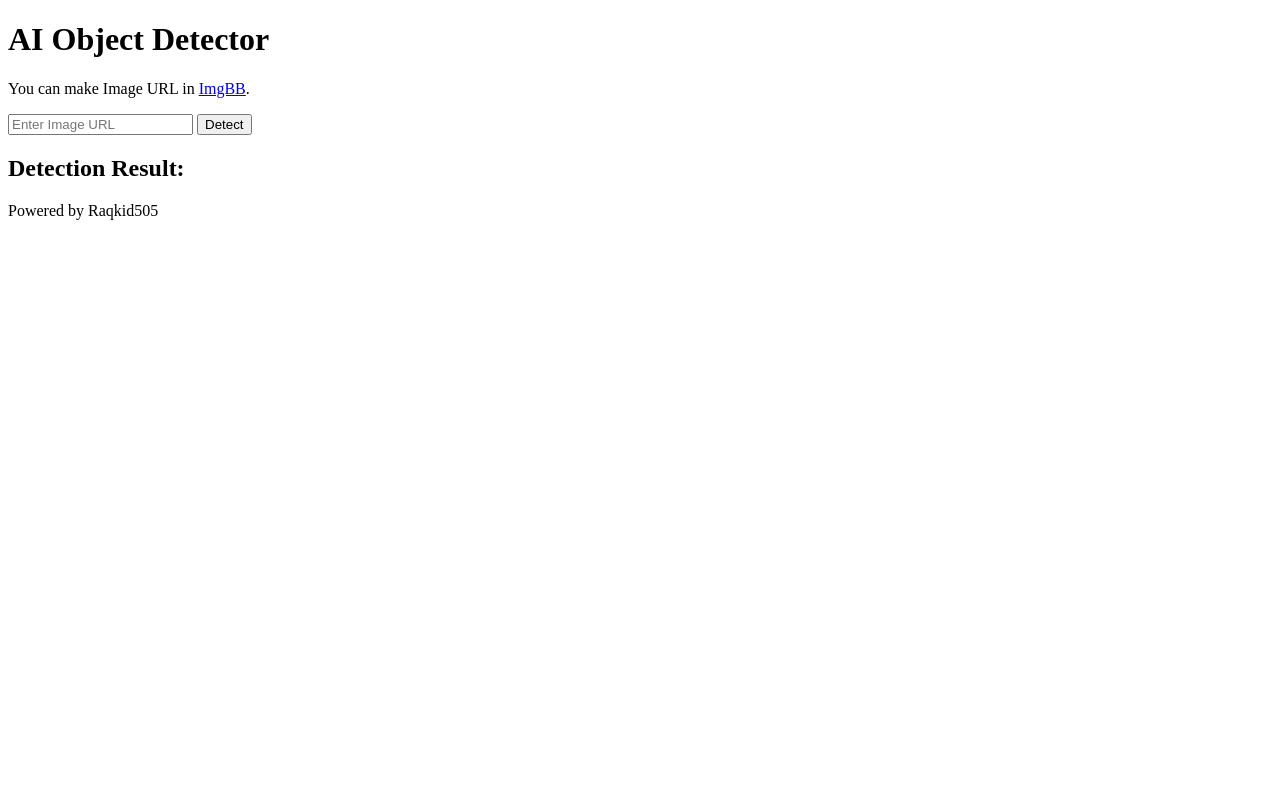
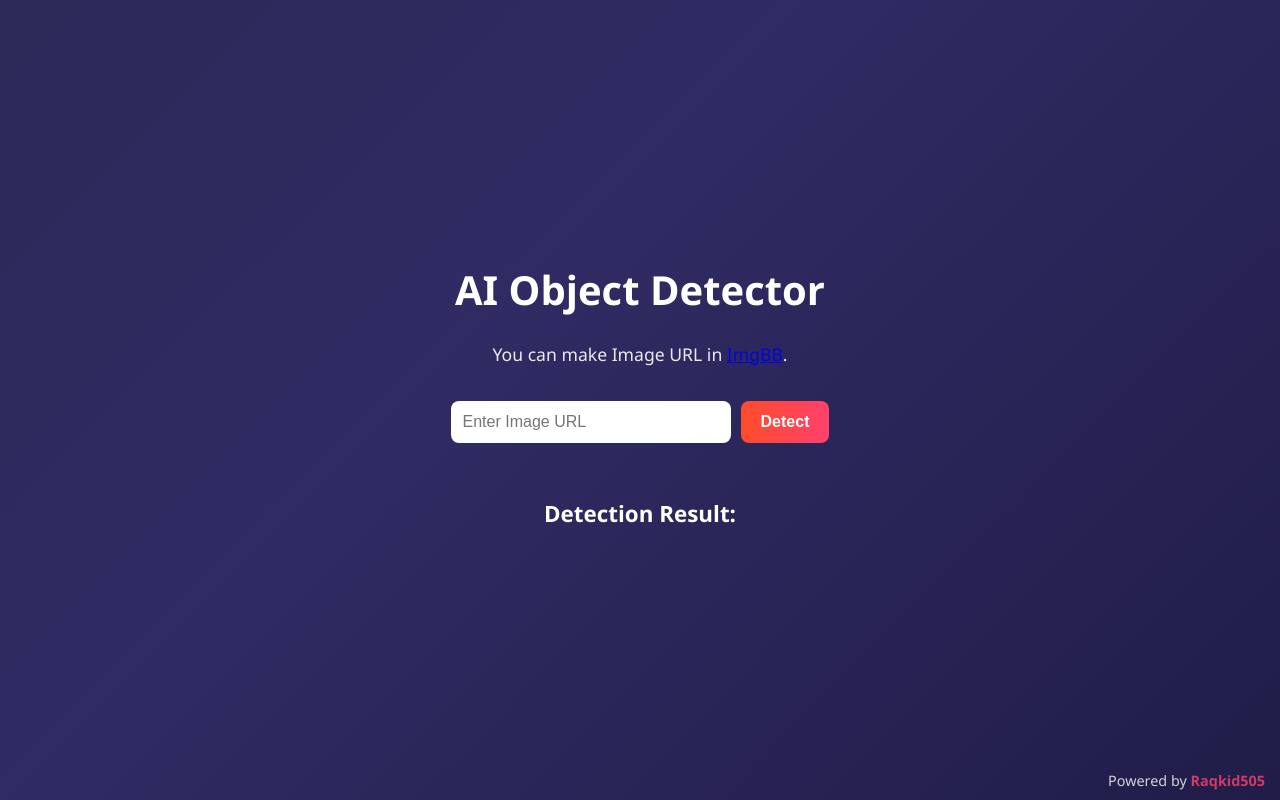
Before and after one commit to RAQKID/owlcbskzksbchamamzlalcbbanqfjjw......., a website: page public/index.html in a window 1280 px wide. Drawn offline with Linux system fonts and the light colour scheme; files that its build step writes are made by us from their sources; the site is published under a folder, as on GitHub Pages, so addresses that start at the root find nothing.

Commit message:
Update index.html

```diff
--- a/public/index.html
+++ b/public/index.html
@@ -4,7 +4,7 @@
   <meta charset="UTF-8" />
   <meta name="viewport" content="width=device-width, initial-scale=1.0" />
   <title>AI Object Detector</title>
-  <link rel="stylesheet" href="/style.css" />
+  <link rel="stylesheet" href="public/style.css" />
 </head>
 <body>
   <div class="container">
```
